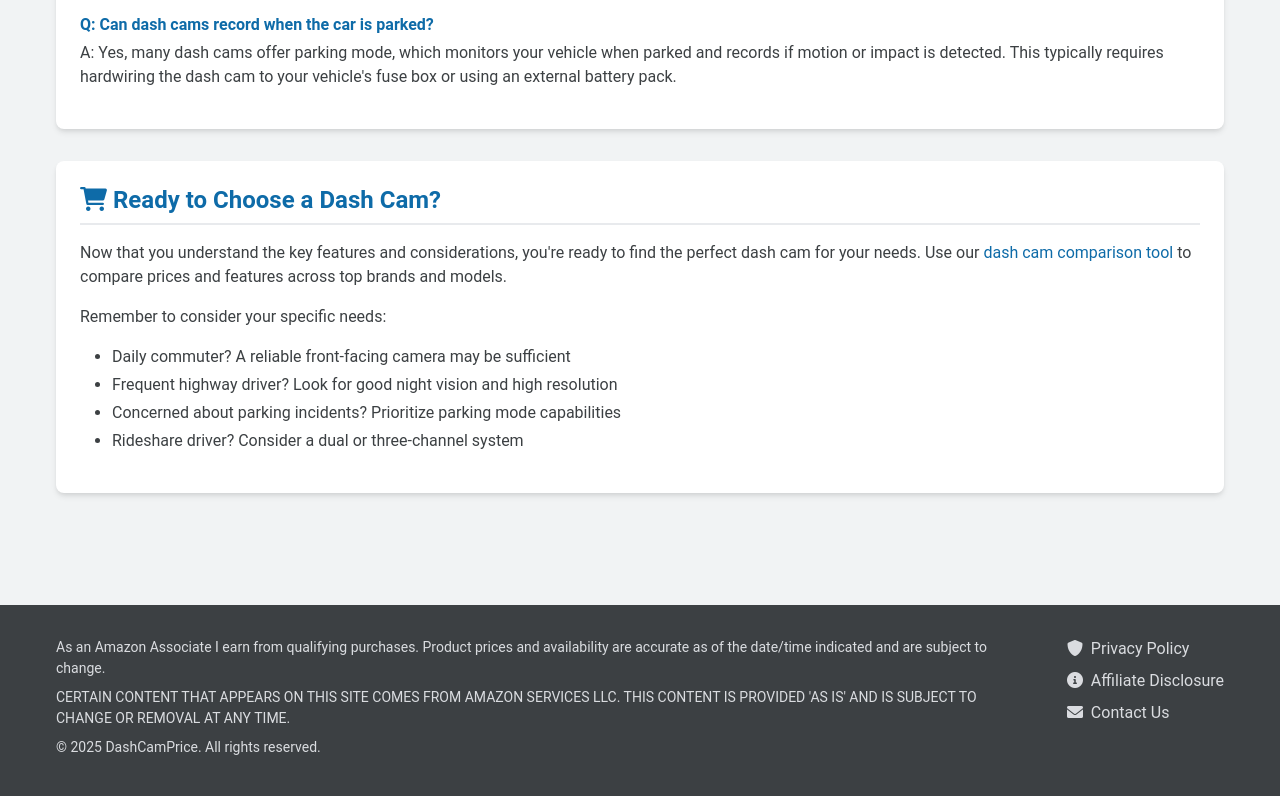
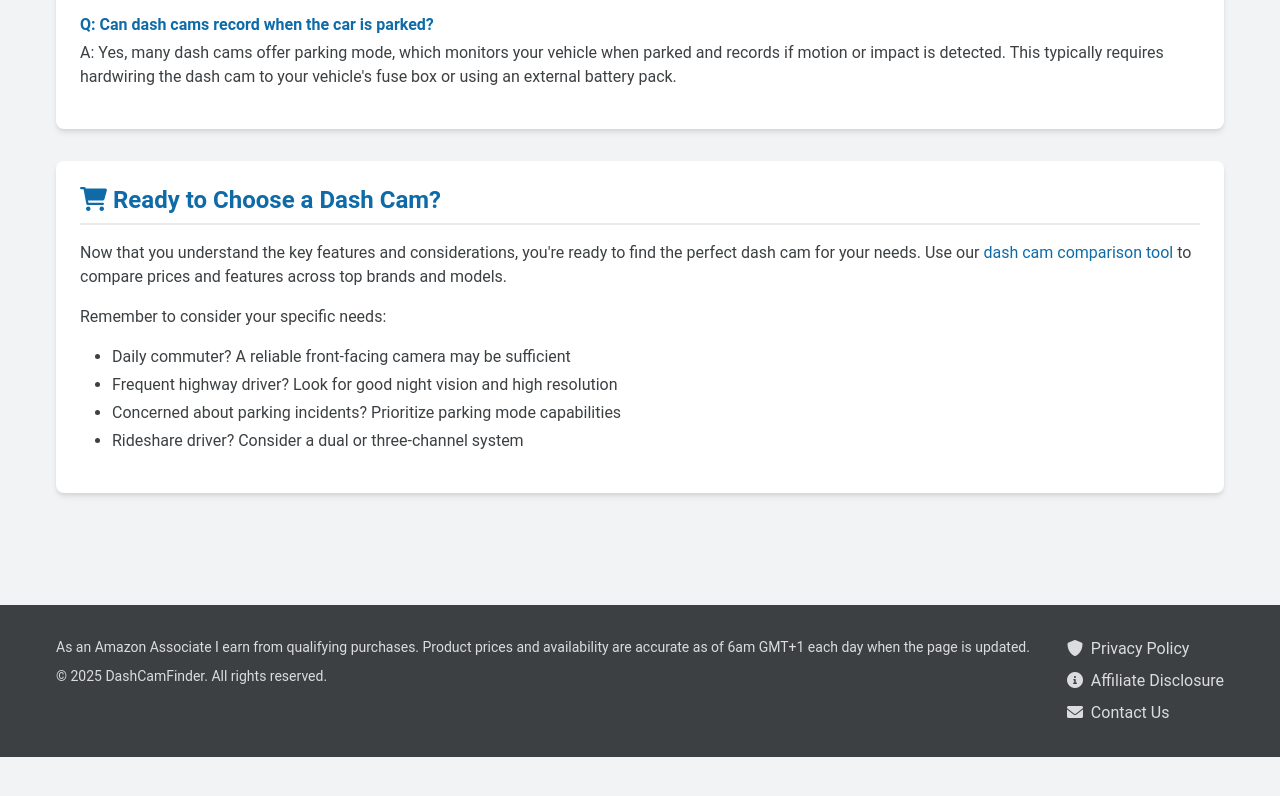
Before and after one commit to tomwcodes/dashcamfinder, a website: page buying-guide.html in a window 1280 px wide. Shown: the part 4591-5387 px from the top of the page. After the commit the page ends 5348 px from the top, so only its background shows below. Drawn offline with Linux system fonts and the light colour scheme.

Commit message:
footer text

```diff
--- a/buying-guide.html
+++ b/buying-guide.html
@@ -418,9 +418,8 @@
     <footer class="site-footer">
         <div class="container">
             <div class="footer-section">
-                <p>As an Amazon Associate I earn from qualifying purchases. Product prices and availability are accurate as of the date/time indicated and are subject to change.</p>
-                <p>CERTAIN CONTENT THAT APPEARS ON THIS SITE COMES FROM AMAZON SERVICES LLC. THIS CONTENT IS PROVIDED 'AS IS' AND IS SUBJECT TO CHANGE OR REMOVAL AT ANY TIME.</p>
-                <p>© 2025 DashCamPrice. All rights reserved.</p>
+                <p>As an Amazon Associate I earn from qualifying purchases. Product prices and availability are accurate as of 6am GMT+1 each day when the page is updated.</p>
+                <p>© 2025 DashCamFinder. All rights reserved.</p>
             </div>
             <div class="footer-links">
                 <a href="privacy-policy.html"><i class="fas fa-shield-alt"></i> Privacy Policy</a>
```
Also changed, not shown: index.html (+1 -1 lines), privacy-policy.html (+1 -1 lines).
